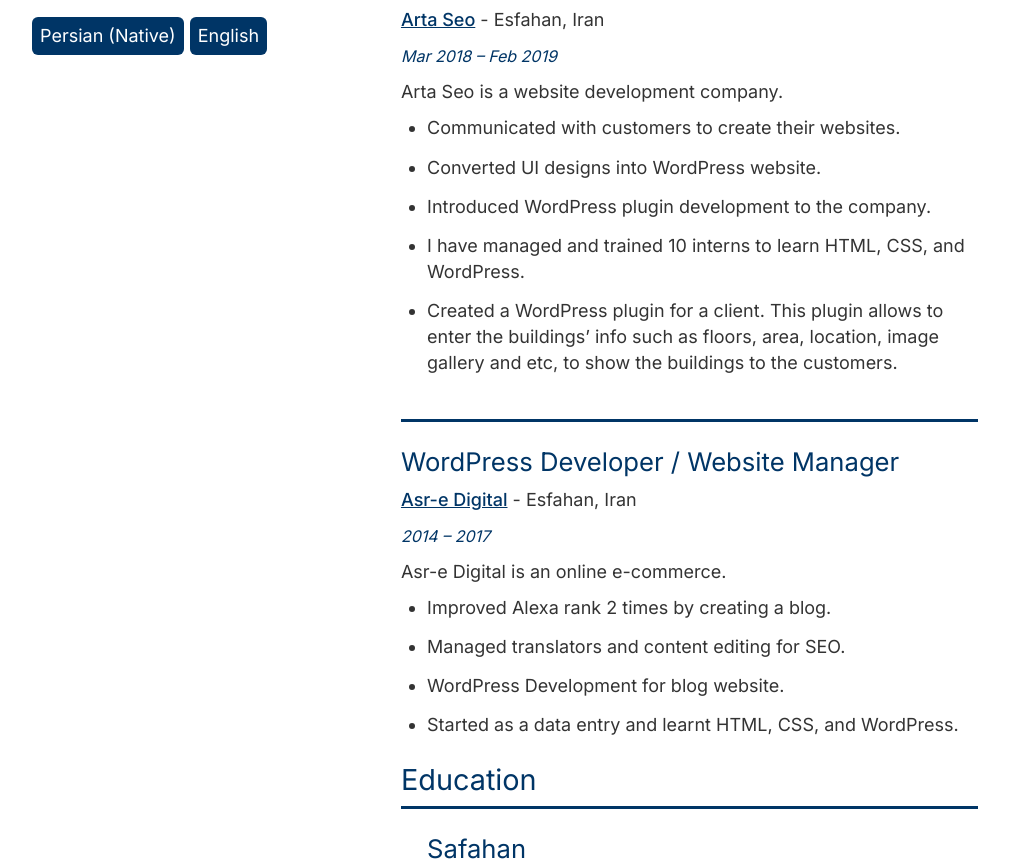
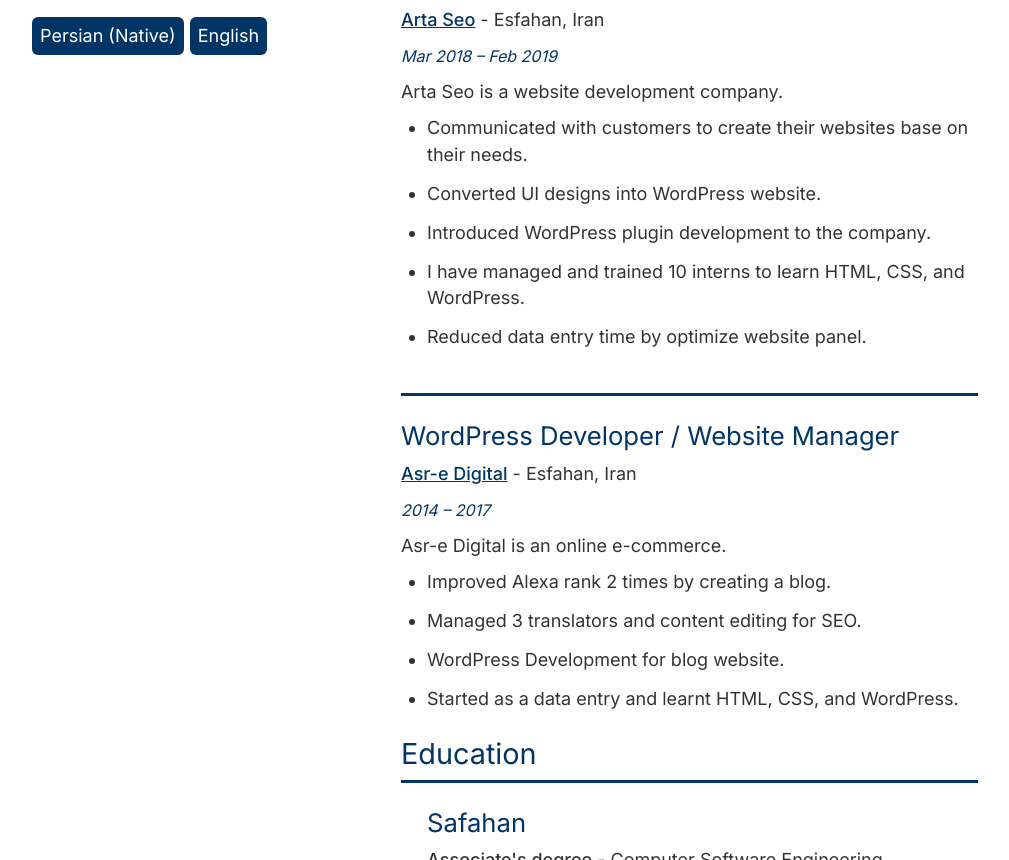
Before and after one commit to AliTaee/Portfolio, a Gatsby site: page /resume in a window 1280 px wide. Shown: the part 1652-2512 px from the top of the page, without its empty margins (135-1144 px from the left). Built offline with nearby package versions, Linux system fonts and the light colour scheme; Gatsby itself is replaced by a stand-in of ours; a web font is replaced by a local one.

Commit message:
Update resume content

```diff
--- a/src/resume-source.js
+++ b/src/resume-source.js
@@ -9,8 +9,8 @@ const skills = [
   { id: 1, title: "Jira" },
   { id: 2, title: "Scrum" },
   { id: 3, title: "Agile Development" },
+  { id: 4, title: "Trello" },
   { id: 6, title: "Communication" },
-  { id: 4, title: "Trello" },
   { id: 5, title: "Teamwork" },
   { id: 7, title: "HTML" },
   { id: 8, title: "CSS" },
@@ -91,11 +91,11 @@ const workExperience = [
     city: "Esfahan, Iran",
     time: "Mar 2018 – Feb 2019",
     work: [
-      "Communicated with customers to create their websites.",
+      "Communicated with customers to create their websites base on their needs.",
       "Converted UI designs into WordPress website.",
       "Introduced WordPress plugin development to the company.",
       "I have managed and trained 10 interns to learn HTML, CSS, and WordPress.",
-      "Created a WordPress plugin for a client. This plugin allows to enter the buildings’ info such as floors, area, location, image gallery and etc, to show the buildings to the customers.",
+      "Reduced data entry time by optimize website panel.",
     ],
   },
   {
@@ -108,7 +108,7 @@ const workExperience = [
     city: "Esfahan, Iran",
     work: [
       "Improved Alexa rank 2 times by creating a blog.",
-      "Managed translators and content editing for SEO.",
+      "Managed 3 translators and content editing for SEO.",
       "WordPress Development for blog website.",
       "Started as a data entry and learnt HTML, CSS, and WordPress.",
     ],
```
